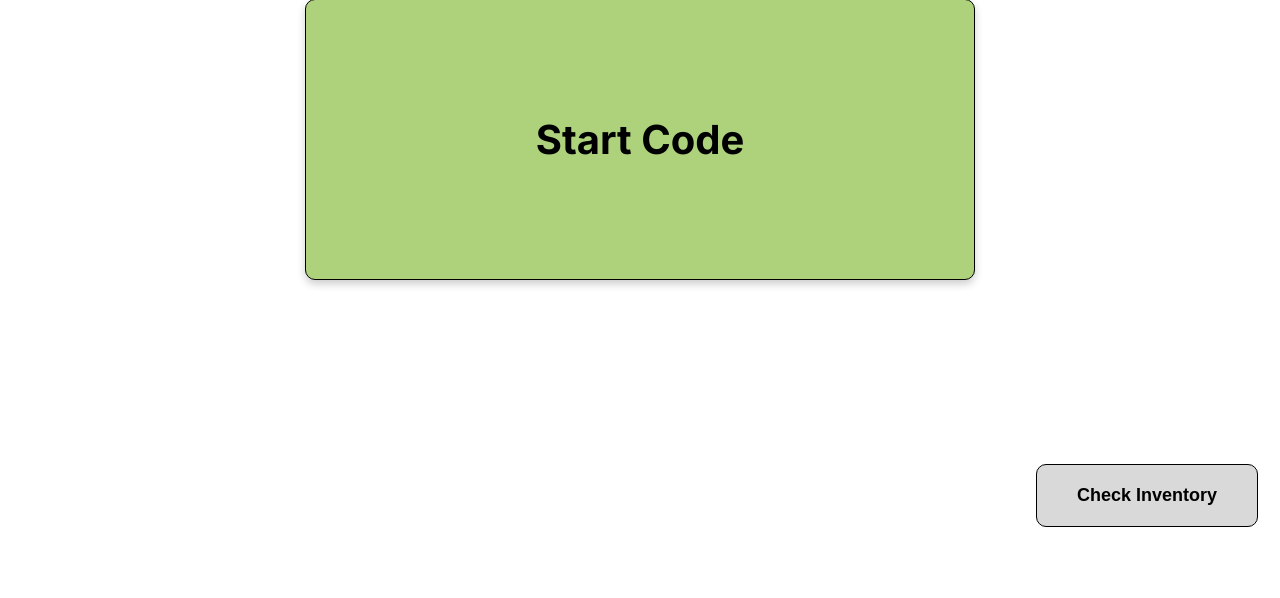
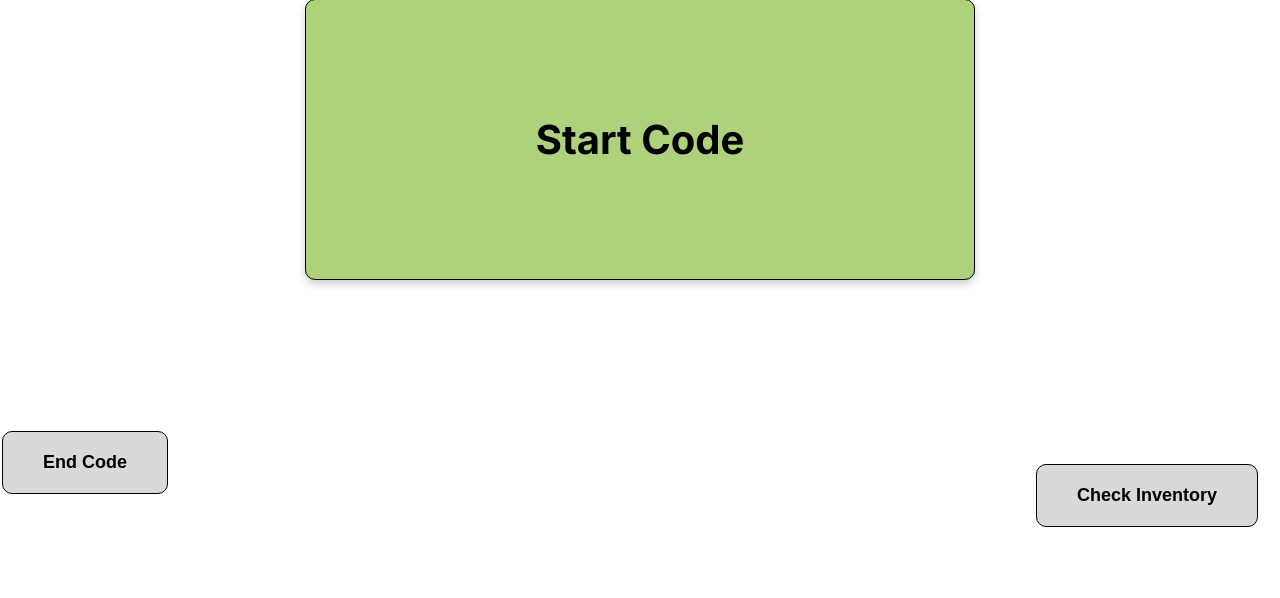
Before and after one commit to J1450/25-26, a Flask app: page / in a window 1280 px wide. Shown: the part 249-847 px from the top of the page. Before the commit the page ends 776 px from the top, so only its background shows below. Run offline with Flask 3, Linux system fonts and the light colour scheme; some libraries are stand-ins or nearby versions.

Commit message:
Frontend for demo

```diff
--- a/app.py
+++ b/app.py
@@ -232,9 +232,13 @@ def close_window():
     print("Close window requested")
     return jsonify({'success': True})
 
-@app.route('/upload_page')
-def upload_page():
-    return "Upload page would go here"
+@app.route('/inventory')
+def inventory_page():
+    return '<img src="/static/images/inventory.png" alt="Inventory">'
+
+@app.route('/download_page')
+def download_page():
+    return "Download page would go here"
 
 @app.route('/get_interactions', methods=['GET'])
 def get_interactions():
@@ -264,7 +268,7 @@ def record_task_completion():
         return jsonify({'success': False, 'message': str(e)}), 500
 
 if __name__ == '__main__':
-    print("Starting ResQ Carts Frontend Development Server")
+    print("Starting Code Cart Frontend Development Server")
     print("Access the application at: http://localhost:5001")
     print("Start a code blue at: http://localhost:5001/start_code?scenario=0")
     app.run(debug=True, host='0.0.0.0', port=5001)
--- a/static/css/app.css
+++ b/static/css/app.css
@@ -742,3 +742,26 @@ button:hover {
 .inventory-button:hover {
     opacity: 0.85;
 }
+
+.end-code-container {
+    position: fixed;
+    bottom: 20px;
+    left: 20px;
+    z-index: 1000;
+}
+
+.end-code-button {
+    background-color: #D9D9D9;
+    color: black;
+    bottom: 100px;
+    border: 1px solid black;
+    padding: 20px 40px;
+    border-radius: 10px;
+    font-size: 18px;
+    font-weight: bold;
+    cursor: pointer;
+}
+
+.end-code-button:hover {
+    opacity: 0.85;
+}
--- a/templates/index.html
+++ b/templates/index.html
@@ -25,6 +25,11 @@
             <button class="inventory-button">Check Inventory</button>
         </a>
     </div>
+    <div class="end-code-container"></div>
+    <a href="/download_page">
+        <button class="end-code-button">End Code</button>
+    </a>
+    </div>
     <script type="text/javascript" src="{{ url_for('static', filename = 'js/new_app.js') }}"></script>
 </body>
 
```
Also changed, not shown: backend/serial_listener.py (added, +66 -0 lines), templates/new_code_blue.html (+6 -1 lines), static/images/inventory.png (added), templates/download_page.html (added), templates/inventory.html (added), 2 other files.
